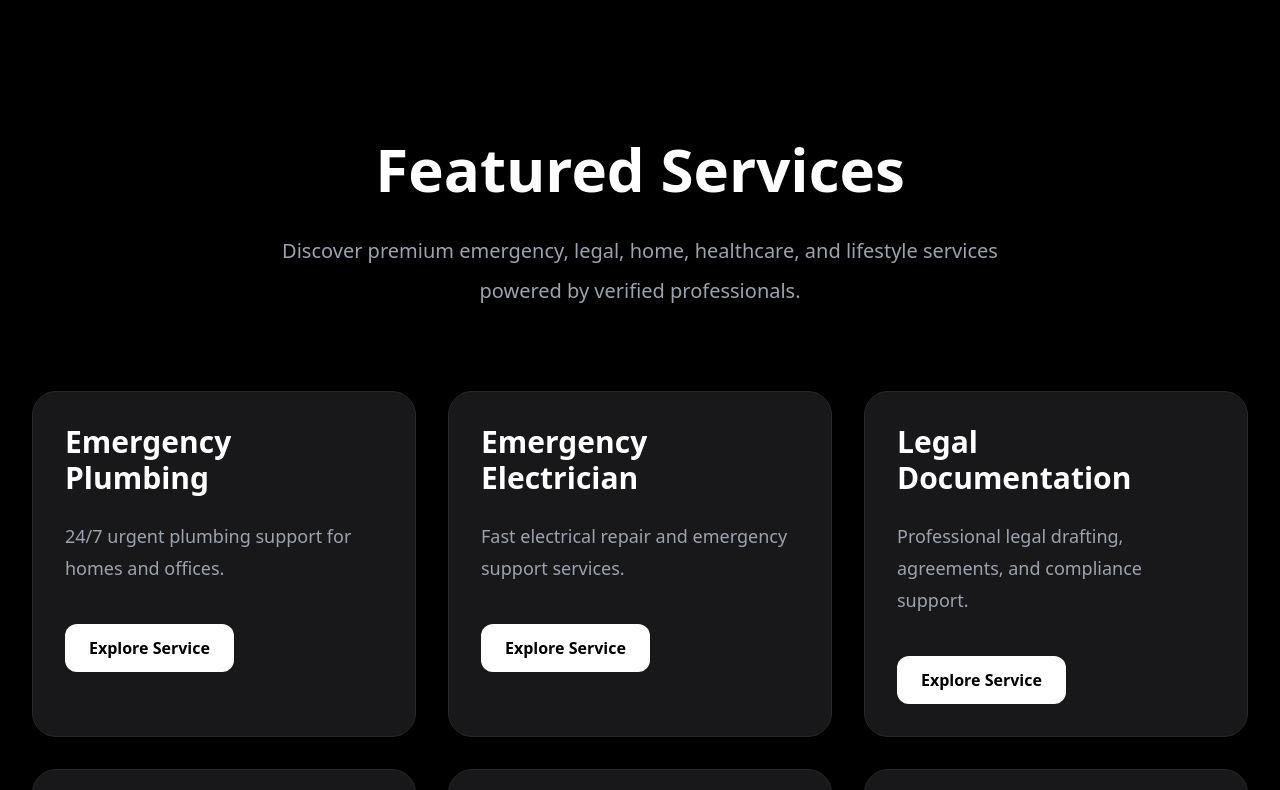
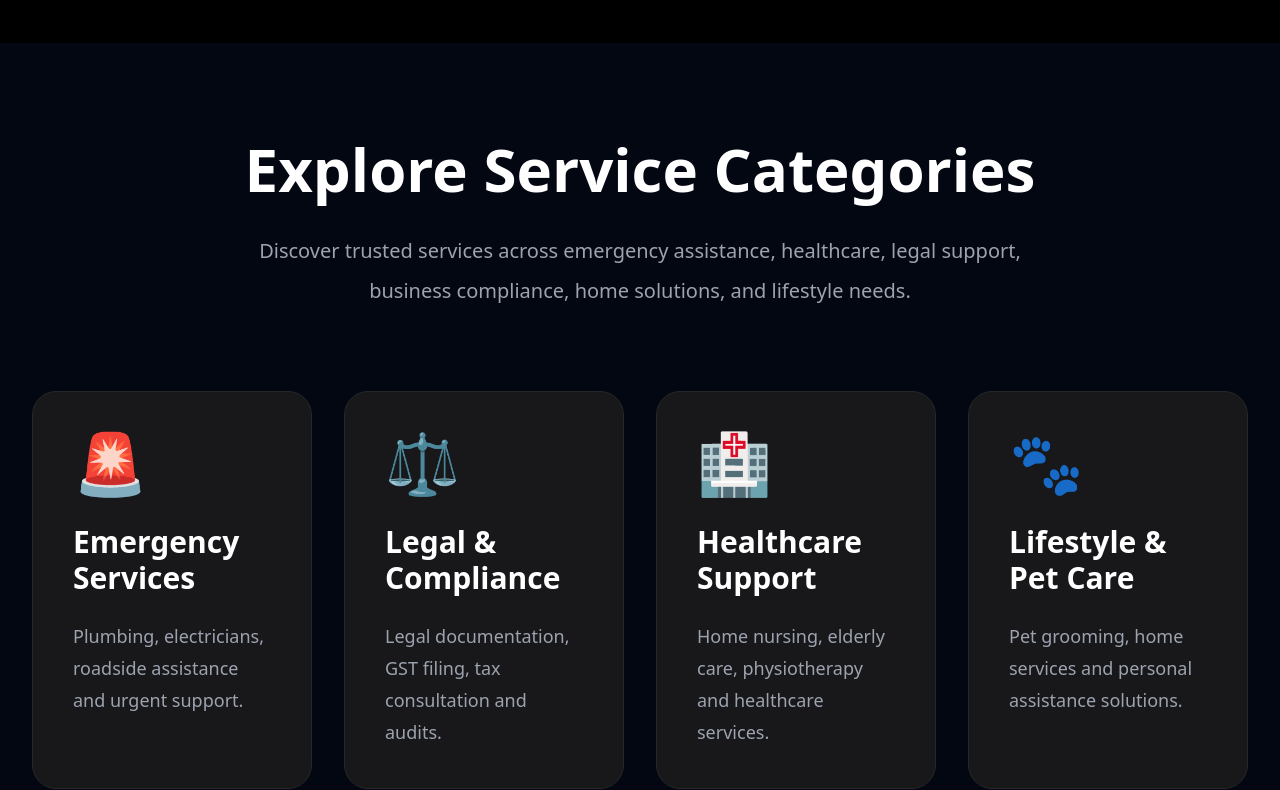
Before and after one commit to service-360/service360-website, a Next.js app: page / in a window 1280 px wide. Shown: the part 700-1490 px from the top of the page. Built offline with nearby package versions, Linux system fonts and the light colour scheme.

Commit message:
Add premium service categories section

```diff
--- a/app/page.js
+++ b/app/page.js
@@ -122,6 +122,77 @@ ${message}
           >
             Learn More
           </a>
+
+        </div>
+
+      </section>
+
+      {/* Service Categories */}
+      <section className="px-8 py-24 bg-gray-950">
+
+        <div className="max-w-7xl mx-auto">
+
+          <h2 className="text-5xl md:text-6xl font-bold text-center mb-8">
+            Explore Service Categories
+          </h2>
+
+          <p className="text-gray-400 text-xl text-center max-w-3xl mx-auto mb-20 leading-10">
+            Discover trusted services across emergency assistance,
+            healthcare, legal support, business compliance,
+            home solutions, and lifestyle needs.
+          </p>
+
+          <div className="grid md:grid-cols-4 gap-8">
+
+            {[
+              {
+                icon: "🚨",
+                title: "Emergency Services",
+                desc: "Plumbing, electricians, roadside assistance and urgent support."
+              },
+
+              {
+                icon: "⚖️",
+                title: "Legal & Compliance",
+                desc: "Legal documentation, GST filing, tax consultation and audits."
+              },
+
+              {
+                icon: "🏥",
+                title: "Healthcare Support",
+                desc: "Home nursing, elderly care, physiotherapy and healthcare services."
+              },
+
+              {
+                icon: "🐾",
+                title: "Lifestyle & Pet Care",
+                desc: "Pet grooming, home services and personal assistance solutions."
+              }
+
+            ].map((category) => (
+
+              <div
+                key={category.title}
+                className="bg-zinc-900 border border-zinc-800 rounded-3xl p-10 hover:border-white hover:scale-105 transition duration-300"
+              >
+
+                <div className="text-6xl mb-8">
+                  {category.icon}
+                </div>
+
+                <h3 className="text-3xl font-bold mb-6">
+                  {category.title}
+                </h3>
+
+                <p className="text-gray-400 text-lg leading-8">
+                  {category.desc}
+                </p>
+
+              </div>
+
+            ))}
+
+          </div>
 
         </div>
 
```
